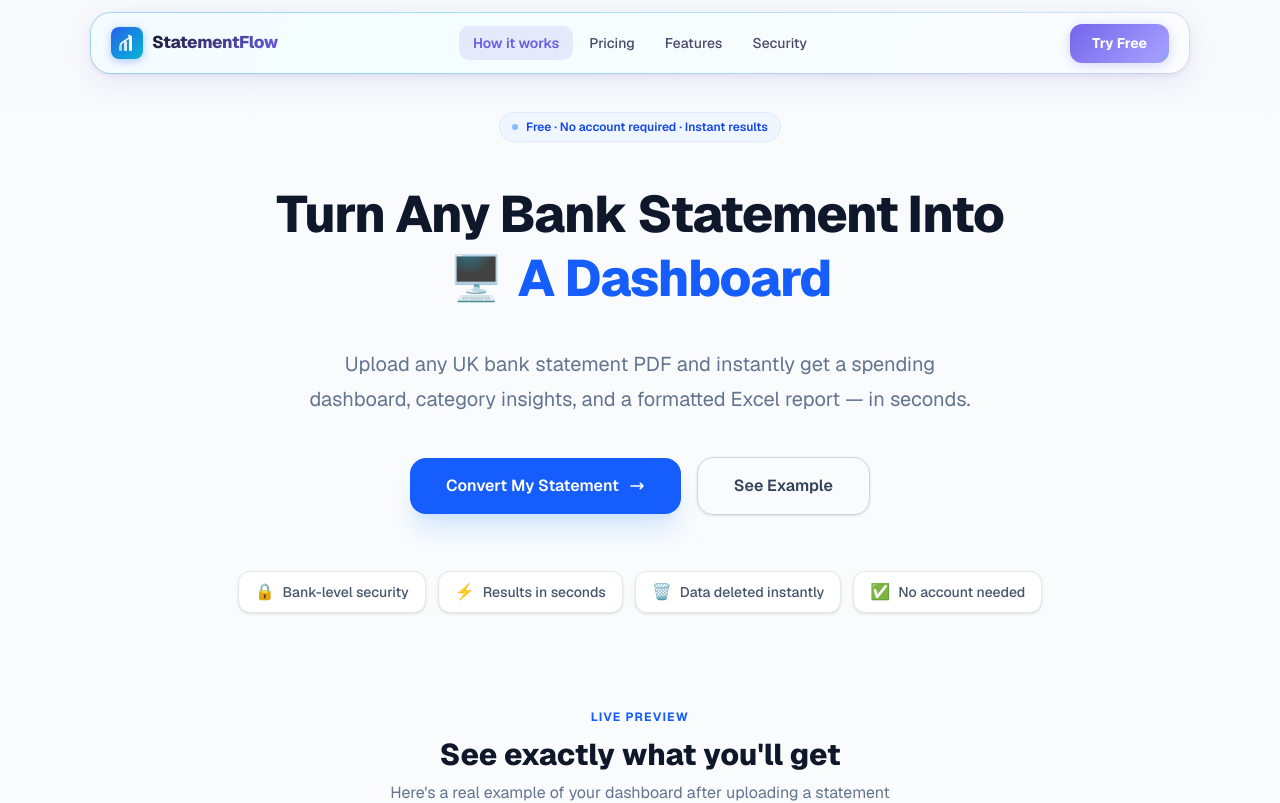
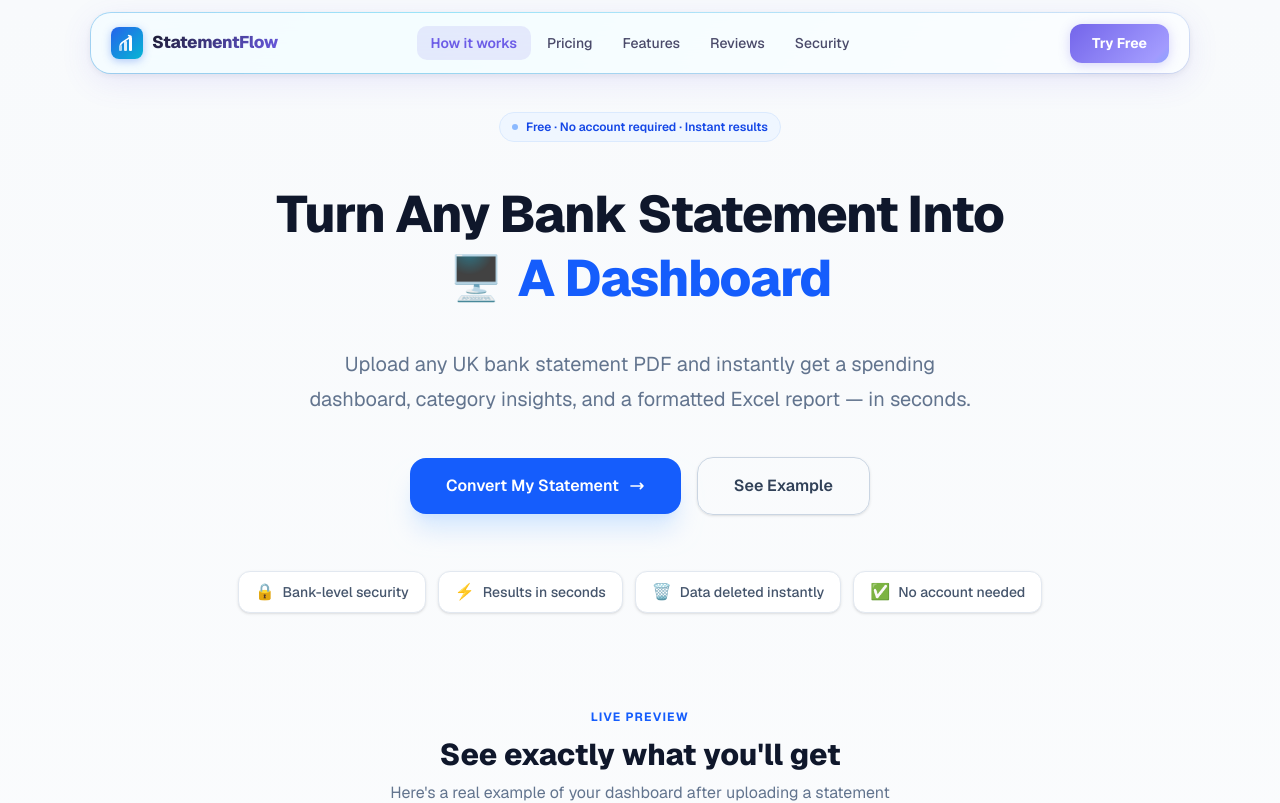
Before and after one commit to kasimk94/StatementFlow, a Next.js app: page / in a window 1280 px wide. Shown: the top 803 px of the page. Built offline with nearby package versions, Linux system fonts and the light colour scheme.

Commit message:
Add Reviews nav link

```diff
--- a/components/Navbar.js
+++ b/components/Navbar.js
@@ -78,6 +78,7 @@ const NAV_LINKS = [
   { label: "How it works", href: "#how-it-works", section: "how-it-works" },
   { label: "Pricing",      href: "#pricing",      section: "pricing"      },
   { label: "Features",     href: "#features",     section: "features"     },
+  { label: "Reviews",      href: "#reviews",      section: "reviews"      },
   { label: "Security",     href: "#security",     section: "security"     },
 ];
 
```
